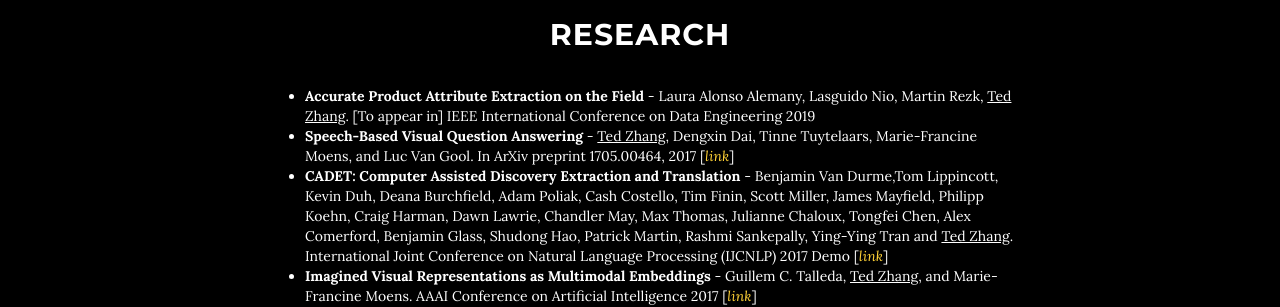
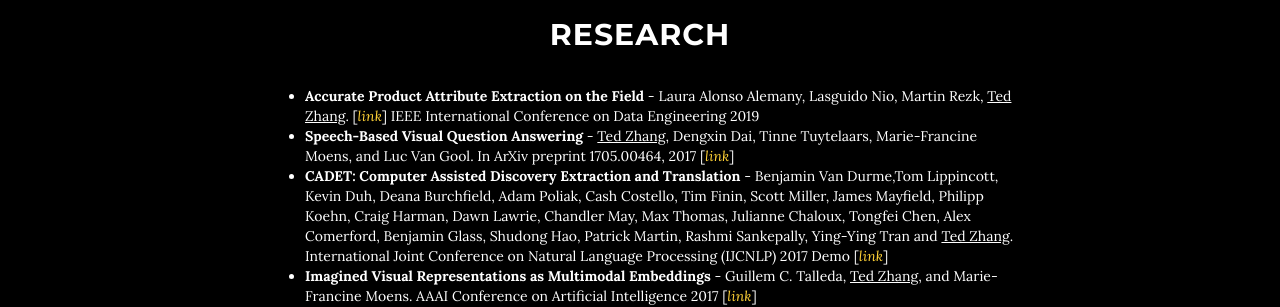
Before and after one commit to zted/zted.github.io, a Jekyll site: the page built from index.html, in a window 1280 px wide and 900 px high, scrolled down 1695 px. Shown: the part 153-460 px from the top of the window. Built offline with Jekyll 4.4.1, drawn with Linux system fonts in a browser that asks for light colours.

Commit message:
Adding ICDE paper and linking

```diff
--- a/2_research.html
+++ b/2_research.html
@@ -7,7 +7,7 @@
 <!--<img src="img/timeline/hopkins.jpg" alt="some_text" style="width:304px;height:228px;">-->
 <div align="left">
     <ul>
-    	<li><strong>Accurate Product Attribute Extraction on the Field</strong> - Laura Alonso Alemany, Lasguido Nio, Martin Rezk, <u>Ted Zhang</u>. [To appear in] IEEE International Conference on Data Engineering 2019</li>
+    	<li><strong>Accurate Product Attribute Extraction on the Field</strong> - Laura Alonso Alemany, Lasguido Nio, Martin Rezk, <u>Ted Zhang</u>. [<i><a href="download/icde_extraction.pdf">link</a></i>] IEEE International Conference on Data Engineering 2019</li>
     	<li><strong>Speech-Based Visual Question Answering</strong> - <u>Ted Zhang</u>, Dengxin Dai, Tinne Tuytelaars, Marie-Francine Moens, and Luc Van Gool. In ArXiv preprint 1705.00464, 2017   [<i><a href="http://arxiv.org/abs/1705.00464">link</a></i>]</li>
         <li><strong>CADET: Computer Assisted Discovery Extraction and Translation</strong> - Benjamin Van Durme,Tom Lippincott, Kevin Duh, Deana Burchfield, Adam Poliak, Cash Costello, Tim Finin, Scott Miller, James Mayfield, Philipp Koehn, Craig Harman, Dawn Lawrie, Chandler May, Max Thomas, Julianne Chaloux, Tongfei Chen, Alex Comerford, Benjamin Glass, Shudong Hao, Patrick Martin, Rashmi Sankepally, Ying-Ying Tran and <u>Ted Zhang</u>. International Joint Conference on Natural Language Processing (IJCNLP) 2017 Demo [<i><a href="http://aclweb.org/anthology/I17-3002.pdf">link</a></i>]</li>
         <li><strong>Imagined Visual Representations as Multimodal Embeddings</strong> - Guillem C. Talleda, <u>Ted Zhang</u>, and Marie-Francine Moens. AAAI Conference on Artificial Intelligence 2017   [<i><a href="https://aaai.org/ocs/index.php/AAAI/AAAI17/paper/view/14811/14042">link</a></i>]</li>
```
Also changed, not shown: 1 other file.
